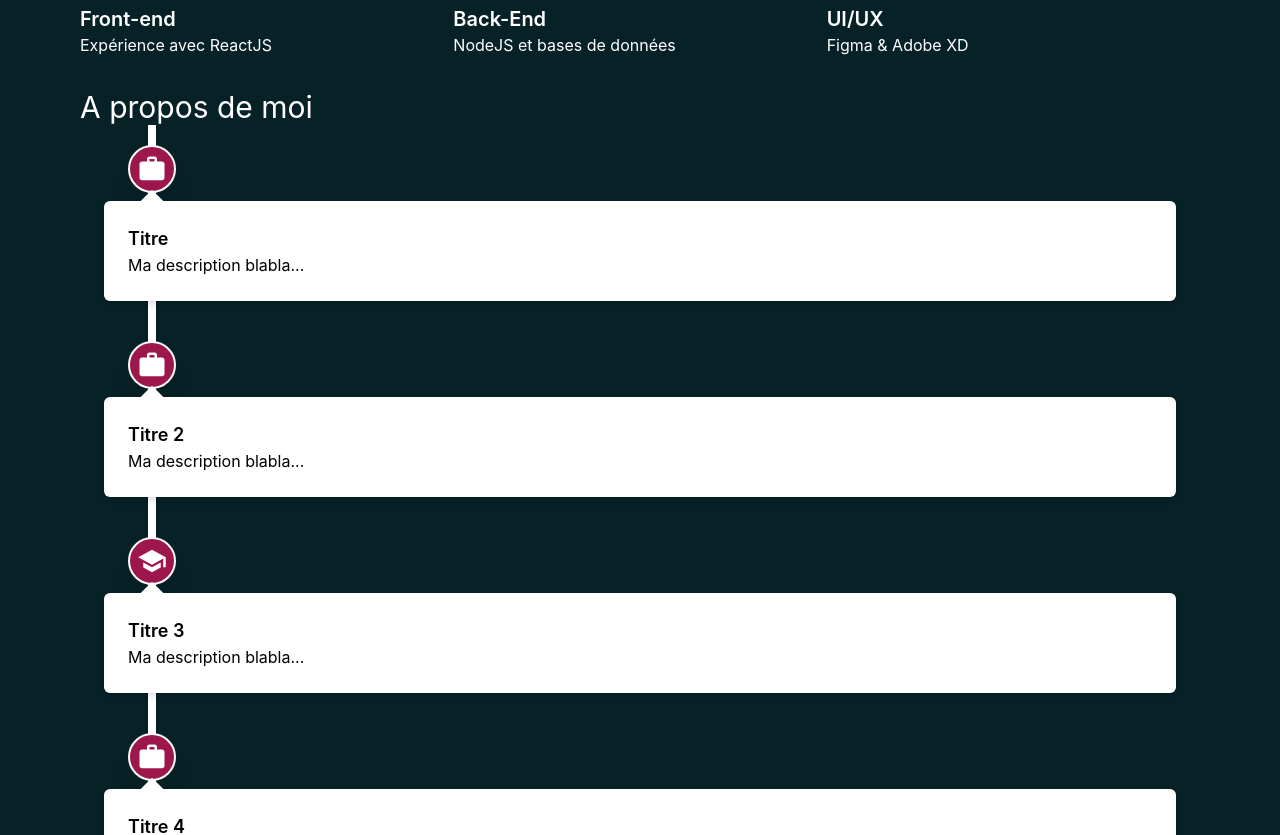
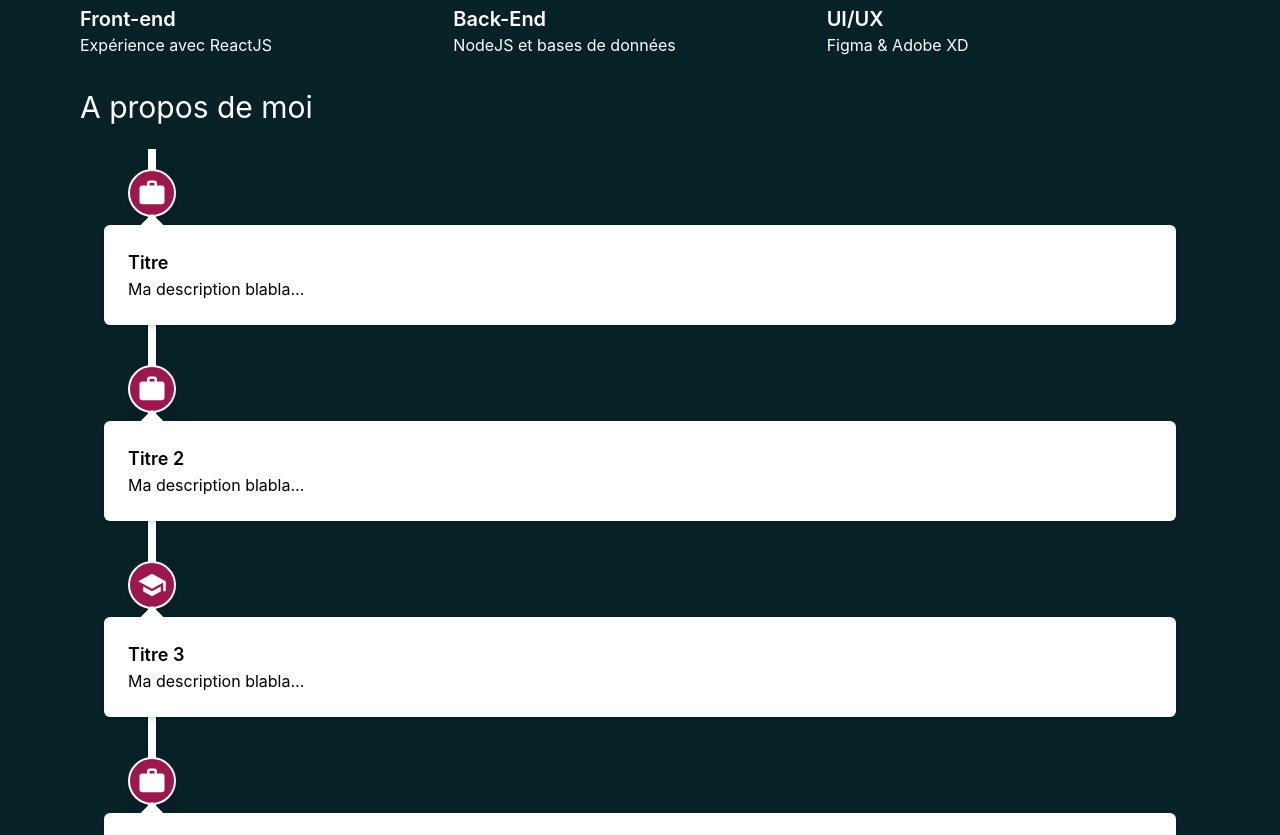
Before and after one commit to AurelTBE/portfolio, a Next.js app: page / in a window 1280 px wide. Shown: the part 1900-2735 px from the top of the page. Built offline with nearby package versions, Linux system fonts and the light colour scheme.

Commit message:
Timeline design wip 0.2

```diff
--- a/components/Timeline.tsx
+++ b/components/Timeline.tsx
@@ -24,7 +24,7 @@
                 <h3 className="text-3xl text-white">
                     A propos de moi
                 </h3>
-                <div className='relative container mx-auto px-6'>
+                <div className='relative container mx-auto px-6 my-6'>
                     <div className="absolute z-0 w-2 h-full bg-white shadow-md left-17 inset-0">
                     </div>
                     {TimeLineData.map(element => (
```
